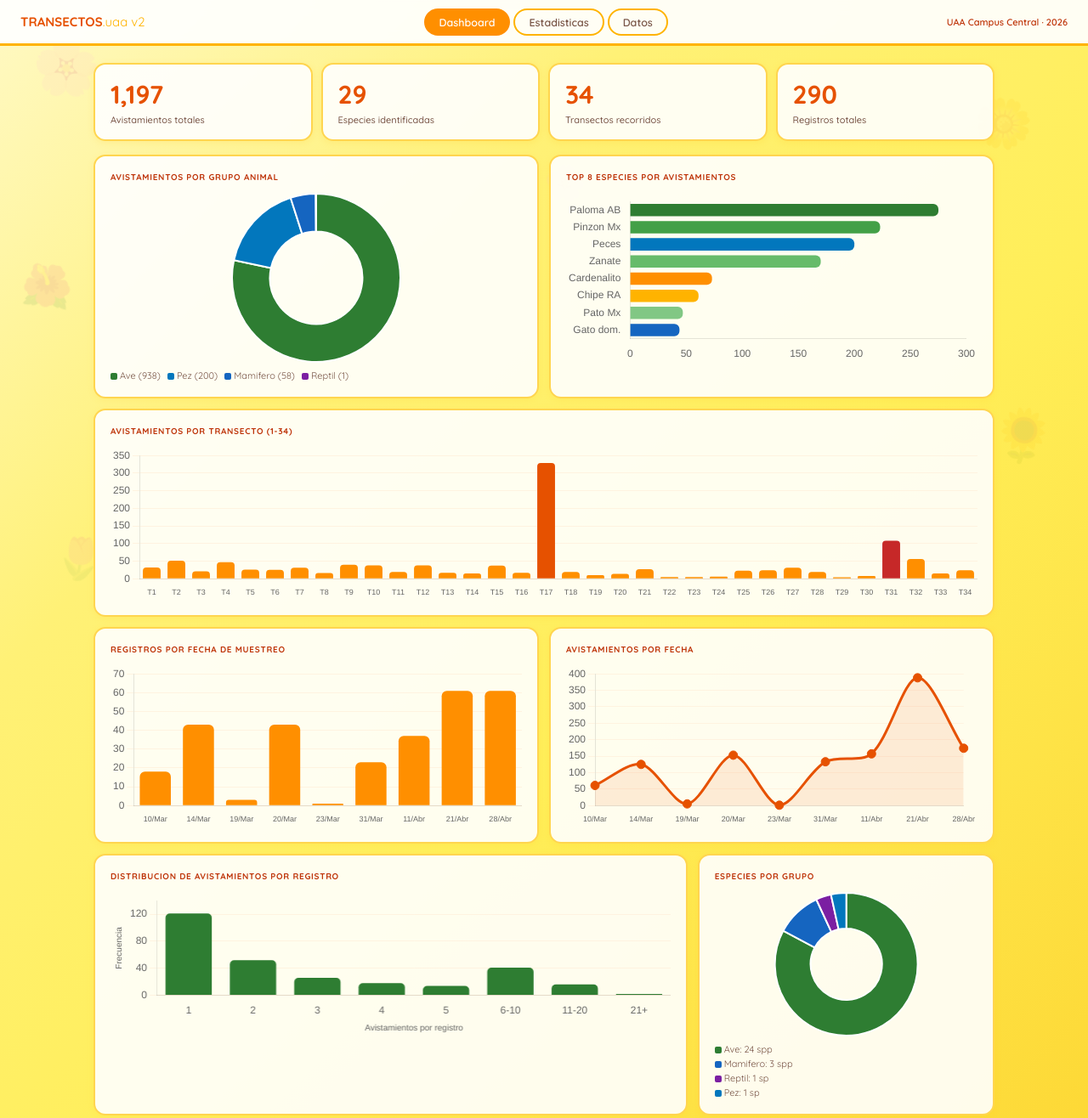
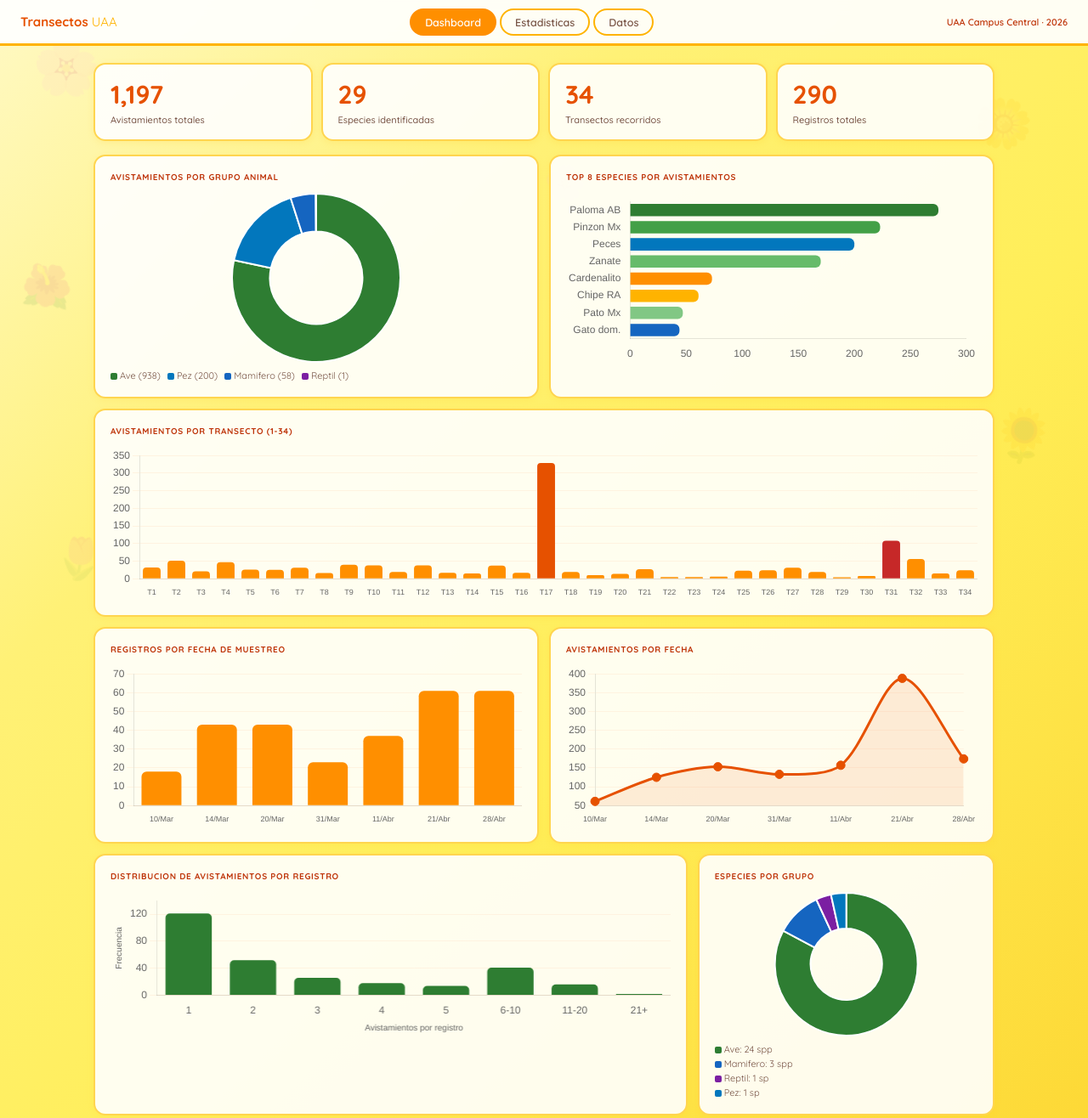
Before and after one commit to davidsaulmtzs/transectos-uaa, a plain HTML site: page index.html in a window 1280 px wide. Shown: the top 1316 px of the page at 85% size. Drawn offline with nearby package versions, Linux system fonts and the light colour scheme.

Commit message:
UI tweaks: simplify brand, filter date charts, drop v3 alert banner
- Brand "TRANSECTOS.uaa v2" -> "Transectos UAA"
- Date charts (records and sightings) now only show 7 real transect days,
  excluding 19/03 and 23/03 (single-transect opportunistic observations)
- Remove green v3 corrections alert from Stats tab
- Fix leftover "marzo y noviembre 2026" -> "marzo y abril 2026" in findings

Co-Authored-By: Claude Opus 4.7 (1M context) <noreply@anthropic.com>

```diff
--- a/index.html
+++ b/index.html
@@ -81,7 +81,7 @@ header{flex-wrap:wrap;height:auto;padding:10px 12px;gap:6px}
 <div class="flower">🌸</div><div class="flower">🌼</div><div class="flower">🌺</div>
 <div class="flower">🌻</div><div class="flower">🌷</div><div class="flower">🌸</div>
 <header>
-<div class="brand">TRANSECTOS<span>.uaa v2</span></div>
+<div class="brand">Transectos<span> UAA</span></div>
 <nav>
 <button class="active" onclick="showTab('dash',this)">Dashboard</button>
 <button onclick="showTab('stats',this)">Estadisticas</button>
@@ -148,10 +148,6 @@ header{flex-wrap:wrap;height:auto;padding:10px 12px;gap:6px}
 
 <div id="stats" class="page">
 
-<div class="alert">
-<b>Calidad de datos (v3 - corregida):</b> Se aplicaron correcciones a la base de datos: (1) "Pajaro negro" reclasificado a "Ave" (Euphagus cyanocephalus); (2) 3 fechas con anos 2027/2028/2029 corregidas a 2026 (transecto 34); (3) fechas 03/10/2026 y 04/11/2026 corregidas por inversion dia-mes (-> 10/03/2026 y 11/04/2026); (4) "Anfibio" reclasificado a "Reptil" (Aspidoscelis gularis es lagartija). El registro de "Peces" (200 individuos) representa un solo registro masivo. Persisten variantes ortograficas menores en nombres comunes (Pinzon/Pinzon Mexicano, Gorrion/Gorrion Cejas Blancas).
-</div>
-
 <div class="section-label">Codificacion Numerica (Codebook)</div>
 <div class="codebook"><table>
 <thead><tr><th>Variable</th><th>Descripcion</th><th>Equivalencias</th></tr></thead>
@@ -202,7 +198,7 @@ header{flex-wrap:wrap;height:auto;padding:10px 12px;gap:6px}
 <li><strong>Registro masivo de peces:</strong> 200 individuos (Pisces) en un solo registro del transecto 17, representando el 16.7% del total.</li>
 <li><strong>Mamiferos:</strong> 3 especies — Gato doméstico (44), Ardilla gris (11), Mapache boreal (3).</li>
 <li><strong>Transecto 17:</strong> Concentra el mayor numero de avistamientos (329), seguido del transecto 31 (108).</li>
-<li><strong>Diversidad:</strong> 29 especies en 34 transectos, con 9 jornadas de muestreo entre marzo y noviembre 2026.</li>
+<li><strong>Diversidad:</strong> 29 especies en 34 transectos, con 7 jornadas de muestreo entre marzo y abril 2026.</li>
 <li><strong>Crecimiento del dataset:</strong> de 228 a 290 registros, de 823 a 1,197 avistamientos.</li>
 </ul>
 </div>
@@ -257,9 +253,9 @@ new Chart('c2',{type:'bar',data:{labels:["Paloma AB", "Pinzon Mx", "Peces", "Zan
 
 new Chart('c3',{type:'bar',data:{labels:Array.from({length:34},(_,i)=>'T'+(i+1)),datasets:[{data:[32, 51, 21, 47, 26, 25, 31, 16, 40, 38, 19, 38, 17, 15, 37, 17, 329, 19, 10, 14, 27, 5, 5, 6, 23, 24, 31, 19, 4, 8, 108, 56, 15, 24],backgroundColor:Array.from({length:34},(_,i)=>i===16?O:i===30?R:P),borderRadius:4}]},options:{...cOpts,scales:{x:{grid:{display:false},ticks:{font:{size:9}}},y:{grid:{color:'#FFF3E0'}}}}});
 
-new Chart('c4',{type:'bar',data:{labels:["10/Mar", "14/Mar", "19/Mar", "20/Mar", "23/Mar", "31/Mar", "11/Abr", "21/Abr", "28/Abr"],datasets:[{data:[18, 43, 3, 43, 1, 23, 37, 61, 61],backgroundColor:P,borderRadius:6}]},options:{...cOpts,scales:{x:{grid:{display:false},ticks:{font:{size:9}}},y:{grid:{color:'#FFF3E0'}}}}});
+new Chart('c4',{type:'bar',data:{labels:["10/Mar", "14/Mar", "20/Mar", "31/Mar", "11/Abr", "21/Abr", "28/Abr"],datasets:[{data:[18, 43, 43, 23, 37, 61, 61],backgroundColor:P,borderRadius:6}]},options:{...cOpts,scales:{x:{grid:{display:false},ticks:{font:{size:9}}},y:{grid:{color:'#FFF3E0'}}}}});
 
-new Chart('c5',{type:'line',data:{labels:["10/Mar", "14/Mar", "19/Mar", "20/Mar", "23/Mar", "31/Mar", "11/Abr", "21/Abr", "28/Abr"],datasets:[{data:[61, 125, 5, 153, 1, 133, 157, 388, 174],borderColor:O,backgroundColor:'rgba(230,81,0,.1)',fill:true,tension:.3,pointRadius:5,pointBackgroundColor:O}]},options:{...cOpts,scales:{x:{grid:{display:false},ticks:{font:{size:9}}},y:{grid:{color:'#FFF3E0'}}}}});
+new Chart('c5',{type:'line',data:{labels:["10/Mar", "14/Mar", "20/Mar", "31/Mar", "11/Abr", "21/Abr", "28/Abr"],datasets:[{data:[61, 125, 153, 133, 157, 388, 174],borderColor:O,backgroundColor:'rgba(230,81,0,.1)',fill:true,tension:.3,pointRadius:5,pointBackgroundColor:O}]},options:{...cOpts,scales:{x:{grid:{display:false},ticks:{font:{size:9}}},y:{grid:{color:'#FFF3E0'}}}}});
 
 new Chart('c6',{type:'bar',data:{labels:["1", "2", "3", "4", "5", "6-10", "11-20", "21+"],datasets:[{data:[121, 52, 26, 18, 14, 41, 16, 2],backgroundColor:G,borderRadius:5}]},options:{...cOpts,scales:{x:{title:{display:true,text:'Avistamientos por registro',font:{size:10}},grid:{display:false}},y:{title:{display:true,text:'Frecuencia',font:{size:10}},grid:{color:'#FFF3E0'}}}}});
 
```
